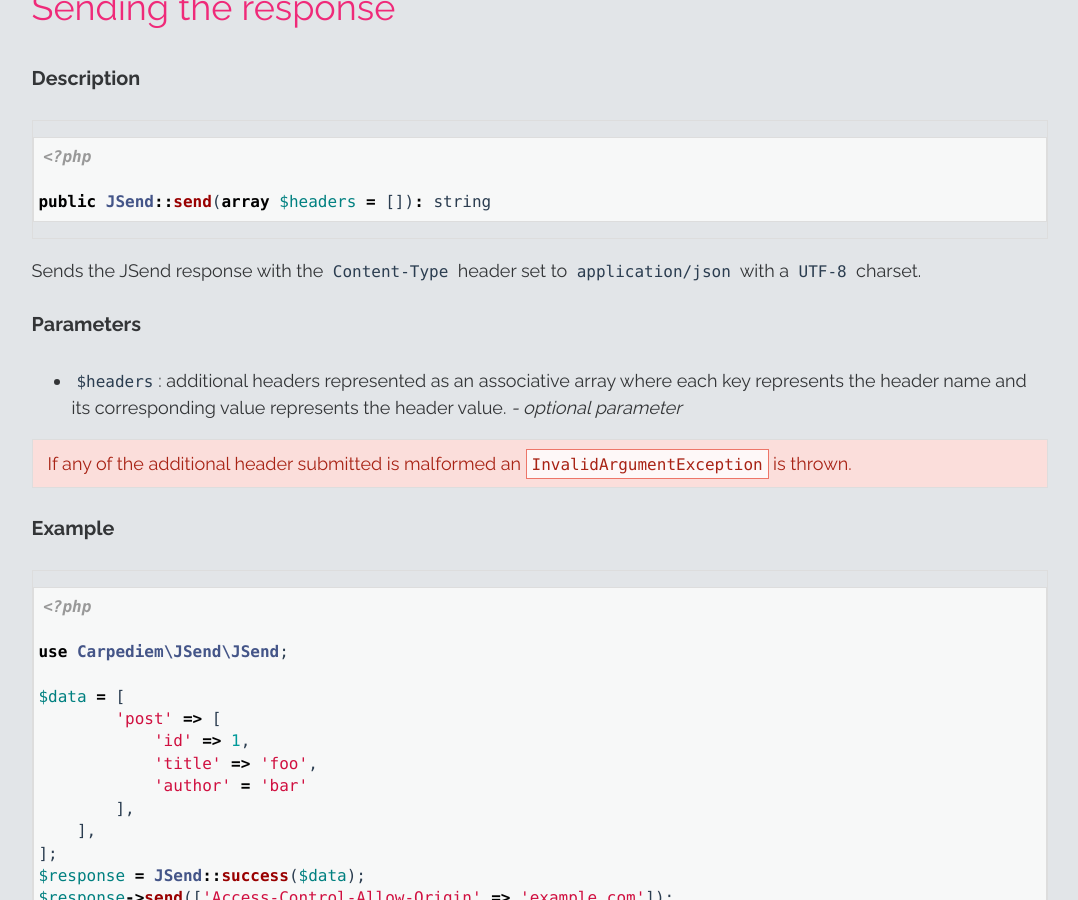
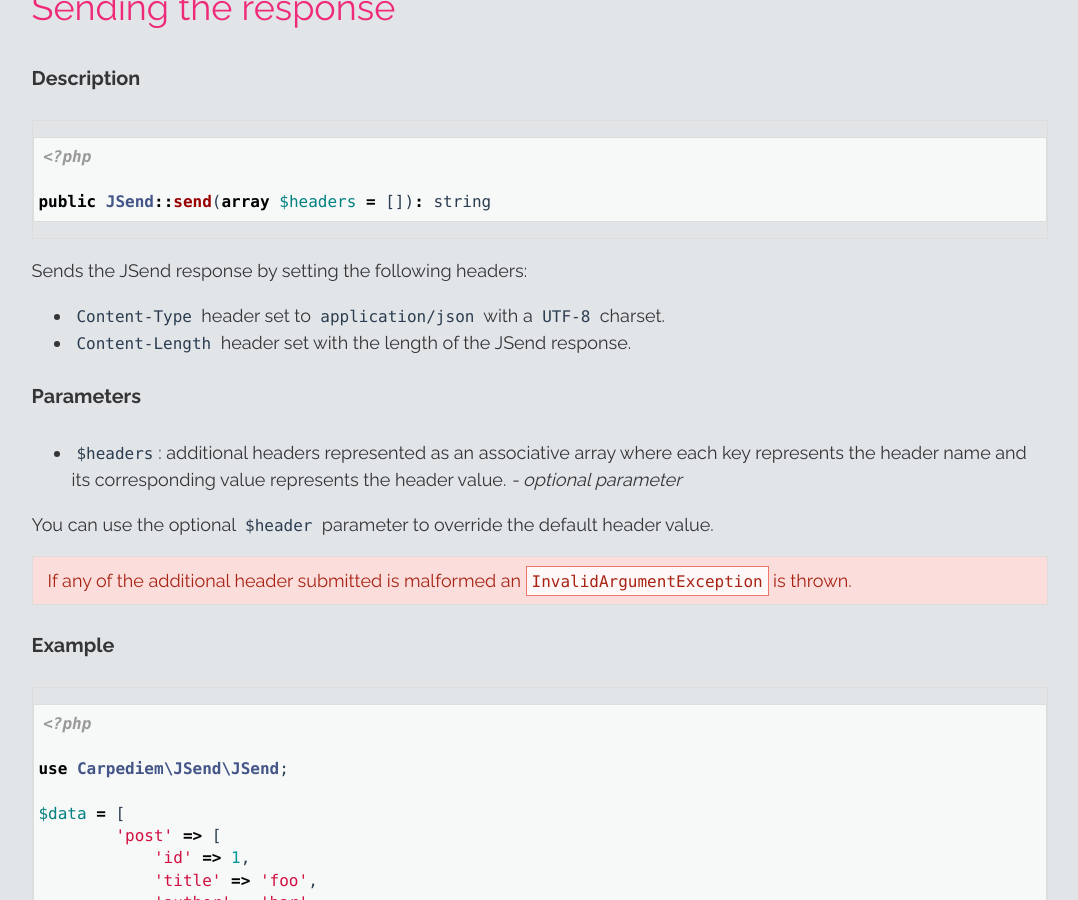
Before and after one commit to carpediem/JSend, a Jekyll site: the page built from documentation.md, in a window 1280 px wide and 900 px high, scrolled down 9105 px. Shown: the whole window, without its empty margins (100-1178 px from the left). Built offline with Jekyll 4.4.1, drawn with Linux system fonts in a browser that asks for light colours; some of the changed text lies outside the part shown.

Commit message:
Update documentation

````diff
--- a/documentation.md
+++ b/documentation.md
@@ -368,11 +368,15 @@ echo json_encode($response, JSON_PRETTY_PRINT);
 public JSend::send(array $headers = []): string
 ```
 
-Sends the JSend response with the `Content-Type` header set to `application/json` with a `UTF-8` charset.
+Sends the JSend response by setting the following headers:
+- `Content-Type` header set to `application/json` with a `UTF-8` charset.
+- `Content-Length` header set with the length of the JSend response.
 
 #### Parameters
 
 - `$headers`: additional headers represented as an associative array where each key represents the header name and its corresponding value represents the header value. *- optional parameter*
+
+You can use the optional `$header` parameter to override the default header value.
 
 <p class="message-warning">If any of the additional header submitted is malformed an <code>InvalidArgumentException</code> is thrown.</p>
 
````
Also changed, not shown: other parts of documentation.md (+1 -1 lines).
